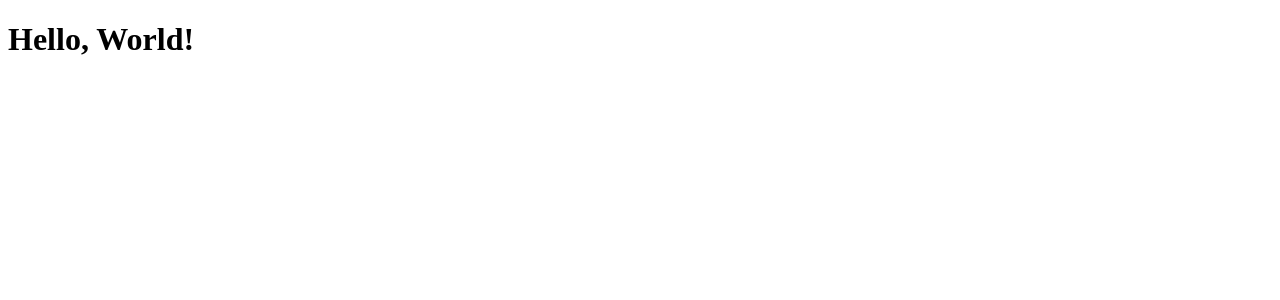
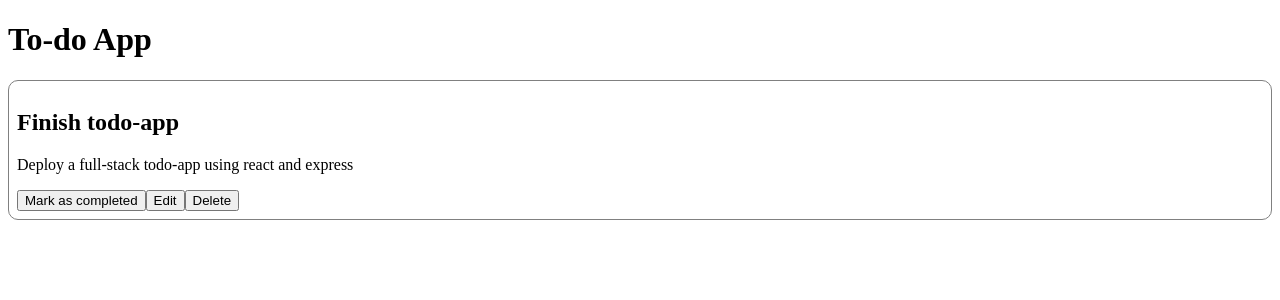
Before and after one commit to AR-47/todo-app-react, a React (Create React App) app: page / in a window 1280 px wide. Shown: the top 300 px of the page. Built offline with nearby package versions, Linux system fonts and the light colour scheme; the HTML template or start-up script is replaced by a standard one.

Commit message:
Created a to-do app fetching data from a local file

```diff
--- a/src/App.tsx
+++ b/src/App.tsx
@@ -1,7 +1,12 @@
-import { greet } from "./utils/greet";
+import { TodoList } from "./components/TodoList";
 
 function App(): JSX.Element {
-  return <h1>{greet("World")}</h1>;
+  return (
+    <>
+      <h1>To-do App</h1>
+      <TodoList />
+    </>
+  );
 }
 
 export default App;
--- /dev/null
+++ b/src/components/TodoCard.tsx
@@ -0,0 +1,23 @@
+import "../styles/todo.css";
+import { ITodo } from "./TodoList";
+
+interface todoCardProps {
+  key: number;
+  todo: ITodo;
+}
+
+export function TodoCard({ todo }: todoCardProps): JSX.Element {
+  return (
+    <div className="todo-card">
+      <div className="todo-content">
+        <h2>{todo.title}</h2>
+        <p>{todo.description}</p>
+      </div>
+      <div className="todo-actions">
+        <button>Mark as completed</button>
+        <button>Edit</button>
+        <button>Delete</button>
+      </div>
+    </div>
+  );
+}
--- /dev/null
+++ b/src/components/TodoList.tsx
@@ -0,0 +1,23 @@
+import { useState } from "react";
+import { TodoCard } from "./TodoCard";
+import { data } from "../data";
+
+export interface ITodo {
+  id: number;
+  title: string;
+  description: string;
+  status: "completed" | "pending";
+  creationDate: string;
+}
+
+export function TodoList(): JSX.Element {
+  const [todos, setTodos] = useState<ITodo[]>(data);
+
+  return (
+    <div>
+      {todos.map((todoItem: ITodo) => (
+        <TodoCard key={todoItem.id} todo={todoItem} />
+      ))}
+    </div>
+  );
+}
--- /dev/null
+++ b/src/data.ts
@@ -0,0 +1,11 @@
+import { ITodo } from "./components/TodoList";
+
+export const data: ITodo[] = [
+  {
+    id: 1,
+    title: "Finish todo-app",
+    description: "Deploy a full-stack todo-app using react and express",
+    status: "pending",
+    creationDate: "05-08-2023",
+  },
+];
--- /dev/null
+++ b/src/styles/todo.css
@@ -0,0 +1,5 @@
+.todo-card {
+  border: 1px solid gray;
+  border-radius: 10px;
+  padding: 8px;
+}
```
Also changed, not shown: 1 other file (tests, documents, lock files or other folders).
